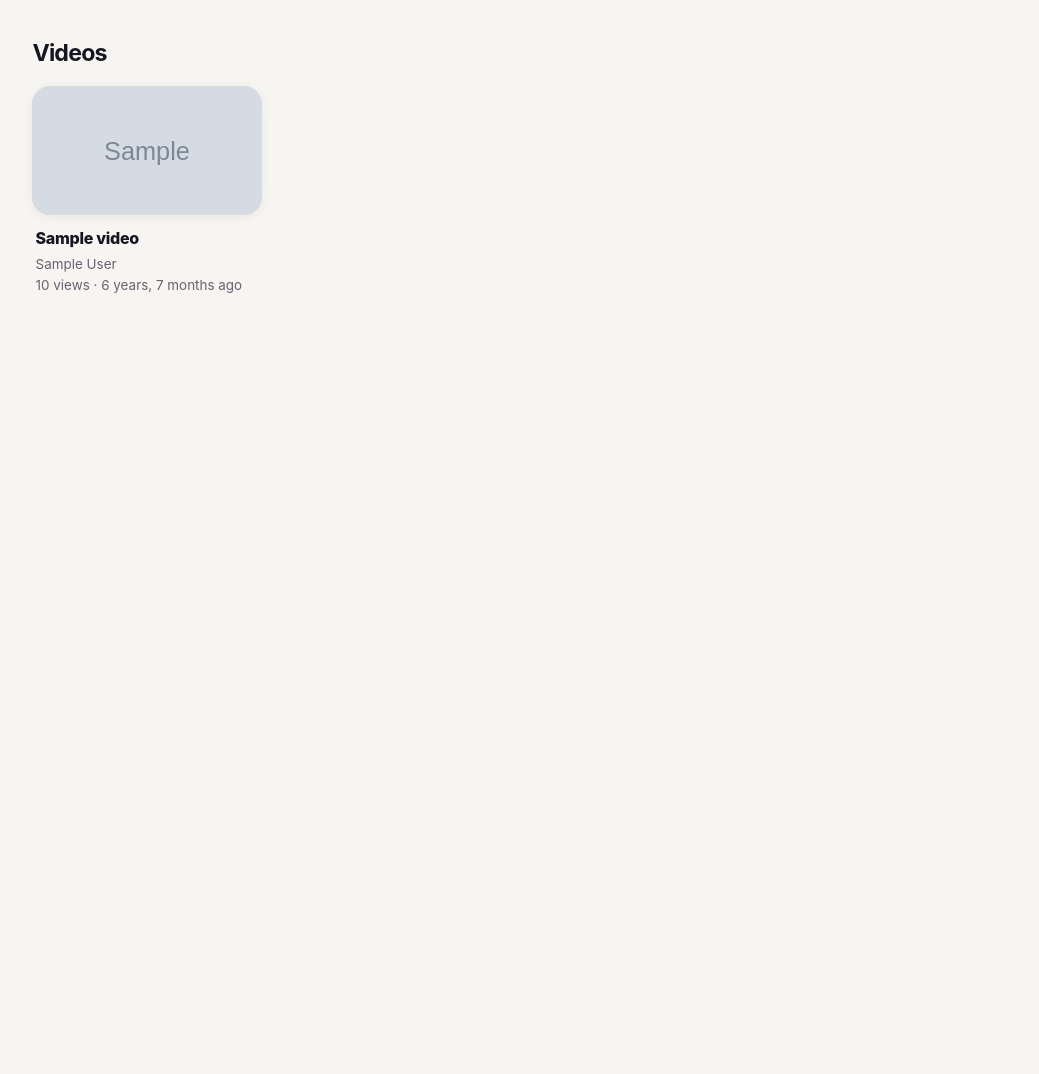
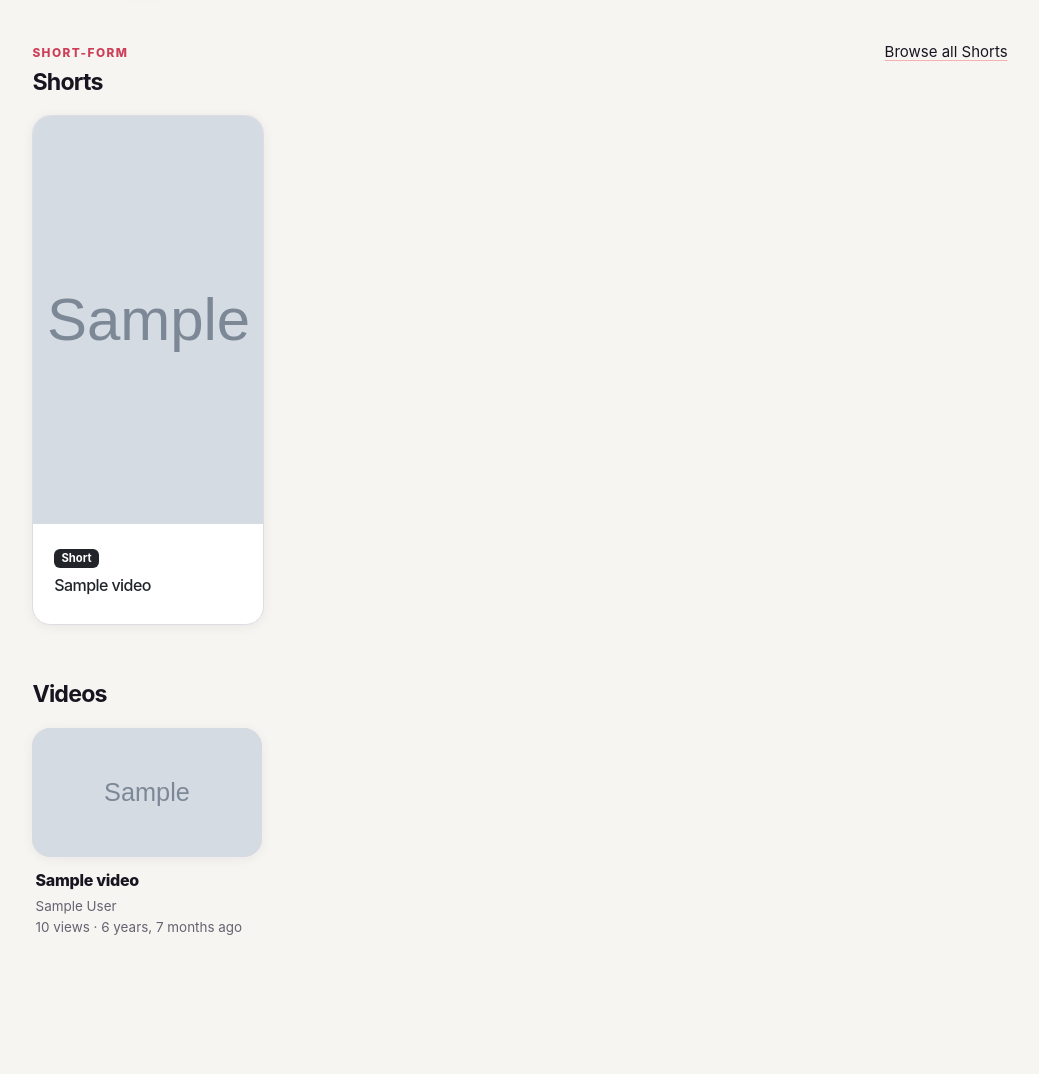
Before and after one commit to drakeg/ytclone, a Django app: template video/templates/videos/channel_detail.html in a window 1280 px wide. Shown: the part 328-1402 px from the top of the page, without its empty margins (234-1273 px from the left). Before the commit the page ends 621 px from the top, so only its background shows below. Run offline with Django 4.2, Linux system fonts and the light colour scheme; the template is opened without the code that fills it: most values are stand-ins (such as "Sample title", 1, 10 or a date in 2020); grey boxes marked "Sample" are stand-in pictures; parts of the project's set-up code (start-up, migrations or seed data) failed here and were passed over.

Commit message:
Show channel Shorts separately

```diff
--- a/video/templates/videos/channel_detail.html
+++ b/video/templates/videos/channel_detail.html
@@ -42,5 +42,15 @@
             </section>
         {% endif %}
     {% endwith %}
+    {% if shorts %}
+    <section class="discovery-section" aria-labelledby="channel-shorts">
+        <div class="section-heading"><div><p class="eyebrow">Short-form</p><h2 id="channel-shorts">Shorts</h2></div><a href="{% url 'shorts_feed' %}">Browse all Shorts</a></div>
+        <div class="row g-3">
+            {% for video in shorts %}
+            <div class="col-6 col-md-4 col-lg-3"><div class="card h-100"><a href="{% url 'video_detail' video.pk %}"><img class="card-img-top" src="{{ video.thumbnail.url }}" alt="Thumbnail for {{ video.title }}" style="aspect-ratio:9/16; object-fit:cover;"></a><div class="card-body"><span class="badge text-bg-dark mb-2">Short</span><h3 class="h6"><a class="text-decoration-none" href="{% url 'video_detail' video.pk %}">{{ video.title }}</a></h3></div></div></div>
+            {% endfor %}
+        </div>
+    </section>
+    {% endif %}
     <section class="discovery-section" aria-labelledby="channel-videos"><div class="section-heading"><h2 id="channel-videos">Videos</h2></div>{% include 'videos/_video_cards.html' with videos=videos %}</section>
 {% endblock %}
```
